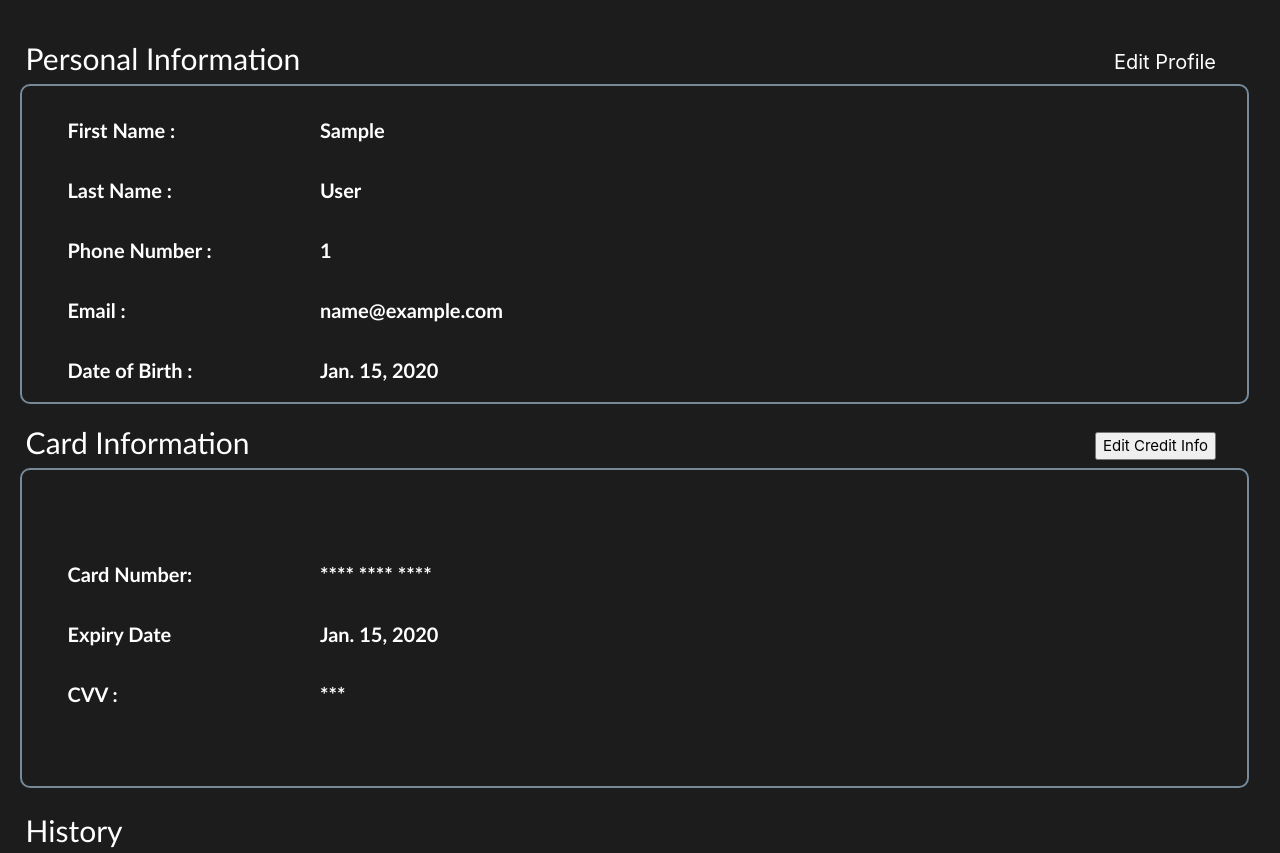
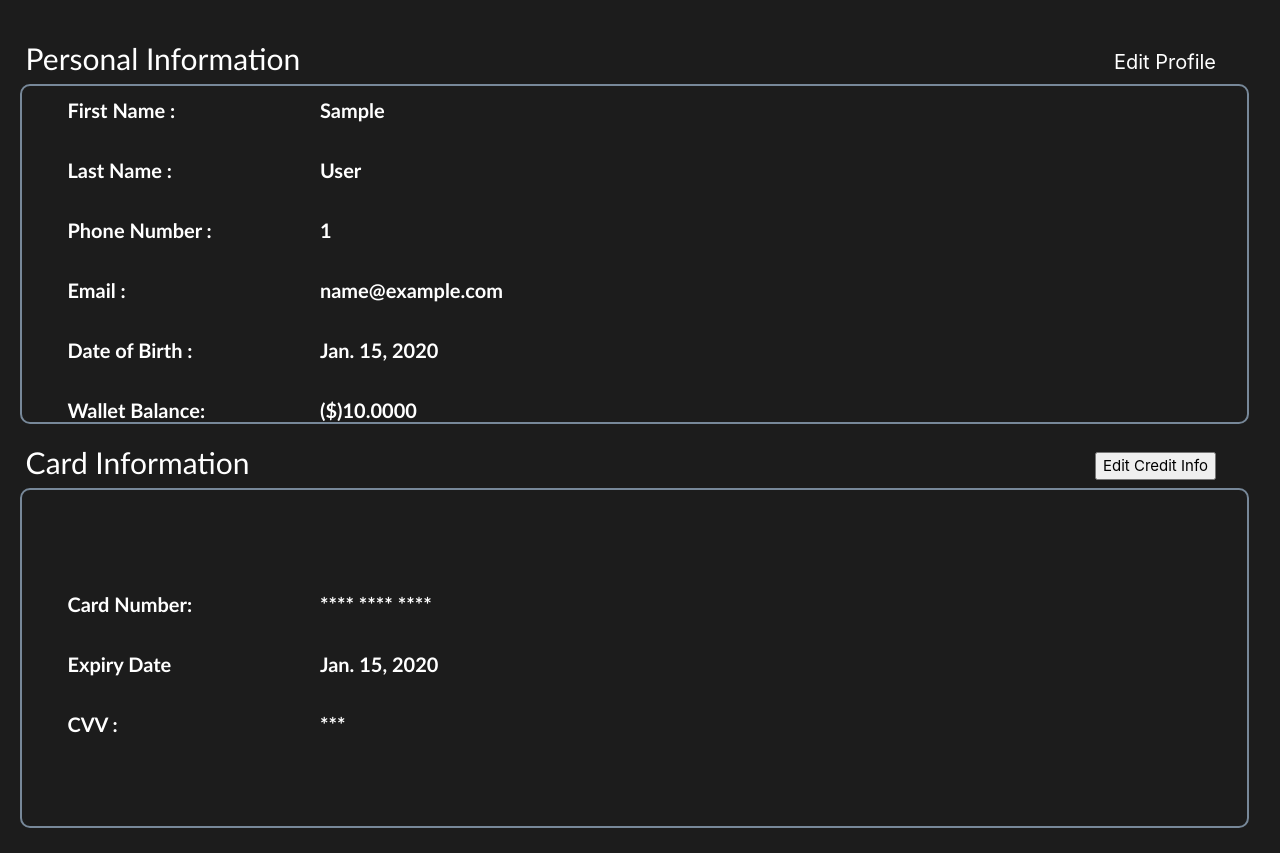
Before and after one commit to neelJadav27/DjangoCryptoProject, a Django app: page /profile in a window 1280 px wide. Shown: the part 50-903 px from the top of the page. Run offline with Django 4.2, Linux system fonts and the light colour scheme; a user stored in the database is signed in; tables that the repository leaves empty hold one stand-in row (values such as "Sample post"); lists and menus that the app fills with data are empty; some libraries are stand-ins or nearby versions.

Commit message:
small change

```diff
--- a/crypto/views.py
+++ b/crypto/views.py
@@ -44,7 +44,7 @@ def login(req):
                 if user.is_active:
                     django.contrib.auth.login(req, user)
                     req.session.set_expiry(7200)
-                    return redirect("crypto:index")
+                    return redirect("crypto:profile")
                 else:
                     status = "User account disabled"
             else:
--- a/static/css/profile.css
+++ b/static/css/profile.css
@@ -7,7 +7,7 @@
     font-family: Calibri;
     align-self: center;
     justify-content: center;
-    height: 320px;
+    height: 340px;
     border-radius: 10px;
 }
 
--- a/templates/profile.html
+++ b/templates/profile.html
@@ -37,6 +37,10 @@
             <tr class="eachRecord">
                 <th class="profileContent">Date of Birth : </th>
                 <th class="profileValue">{{ userData.dob }}</th>
+            </tr>
+            <tr class="eachRecord">
+                <th class="profileContent">Wallet Balance: </th>
+                <th class="profileValue"> ($){{ userData.walletBalance }}</th>
             </tr>
         </table>
 
```
